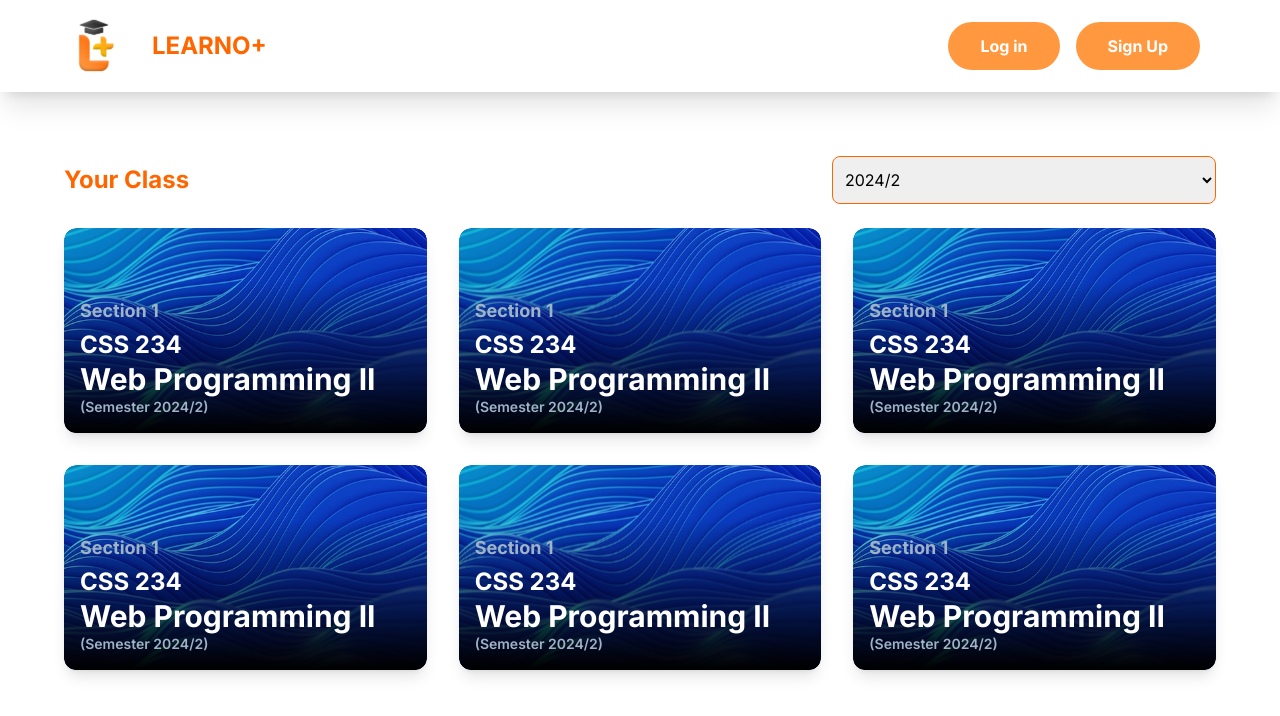
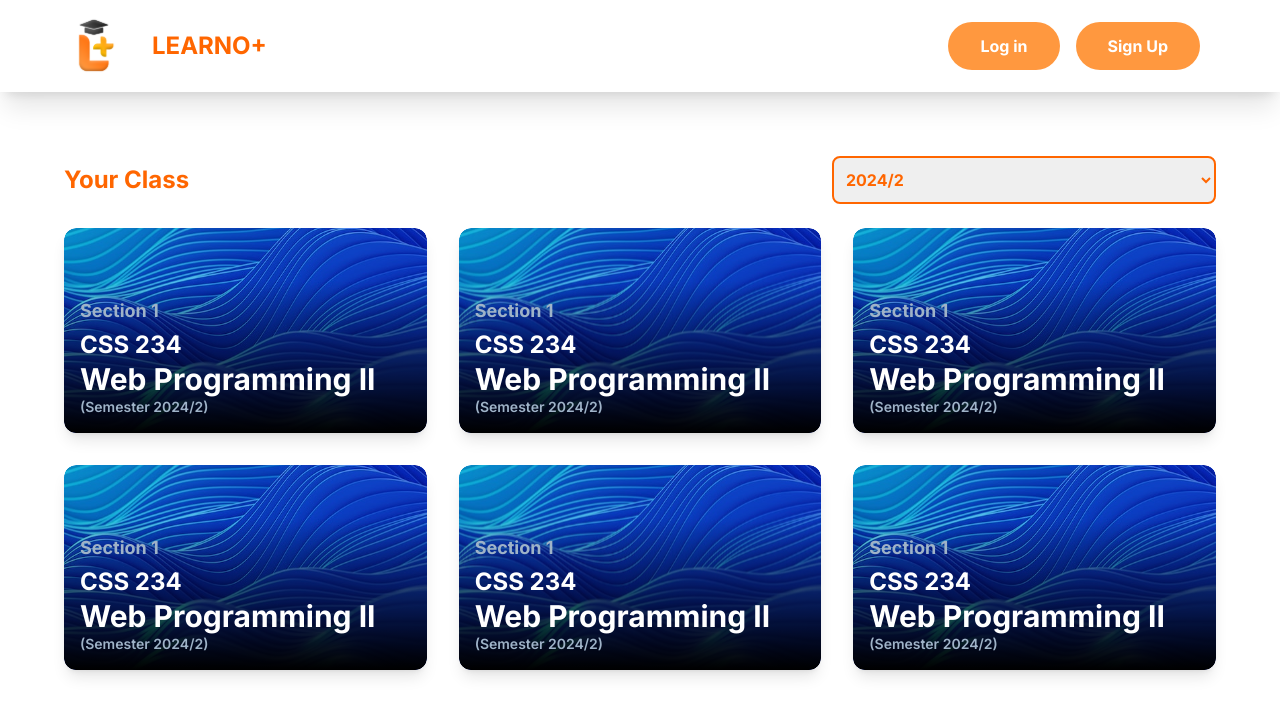
Before and after one commit to Jenesix/capstone_project, a Next.js app in the folder front-end/: page / in a window 1280 px wide. Shown: the top 716 px of the page. Built offline with nearby package versions, Linux system fonts and the light colour scheme.

Commit message:
fix border select

```diff
--- a/front-end/src/components/Home/HomeCard.tsx
+++ b/front-end/src/components/Home/HomeCard.tsx
@@ -7,7 +7,7 @@ const Homepage: React.FC = () => {
       <div className="flex flex-col md:flex-row justify-between items-center mt-16 mx-16 2xl:mx-36">
         <h1 className="text-primary font-bold text-2xl mb-4 lg:mb-0 lg:mr-4 whitespace-nowrap">Your Class</h1>
         <div className="w-full md:w-96">
-          <select className="border border-primary rounded-lg w-full h-12 px-2 select-none">
+          <select className="border-2 border-primary rounded-lg w-full h-12 px-2 select-none text-primary font-bold">
             <option value="1">2024/2</option>
             <option value="2">2024/1</option>
             <option value="3">2023/2</option>
```
